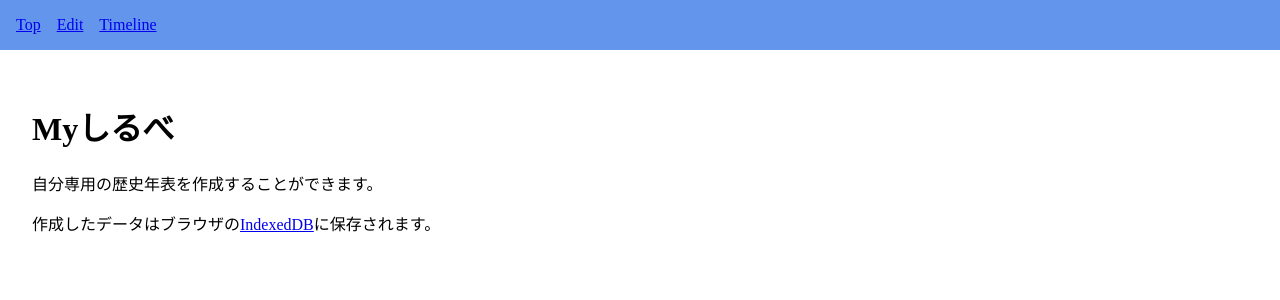
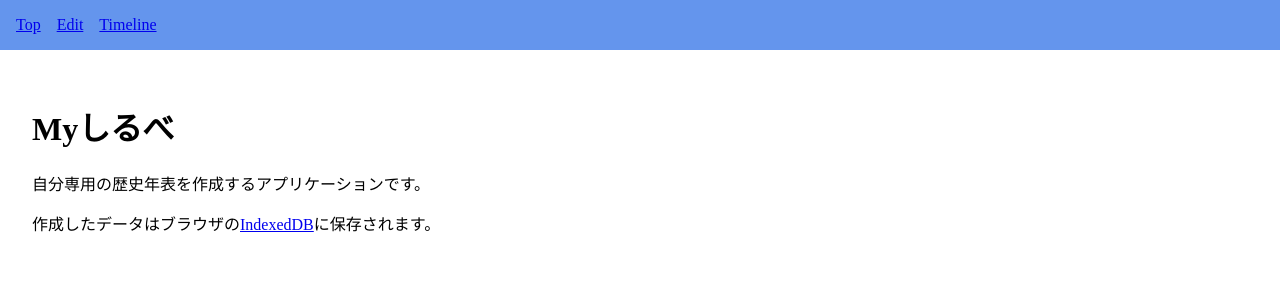
Before and after one commit to redfe/mysirube, a SvelteKit app: page / in a window 1280 px wide. Shown: the top 300 px of the page. Built offline with nearby package versions, Linux system fonts and the light colour scheme.

Commit message:
文言変更

```diff
--- a/src/routes/+page.svelte
+++ b/src/routes/+page.svelte
@@ -1,6 +1,6 @@
 <main>
 	<h1>Myしるべ</h1>
-	<p>自分専用の歴史年表を作成することができます。</p>
+	<p>自分専用の歴史年表を作成するアプリケーションです。</p>
 	<p>
 		作成したデータはブラウザの<a
 			href="https://developer.mozilla.org/ja/docs/Web/API/IndexedDB_API"
```
